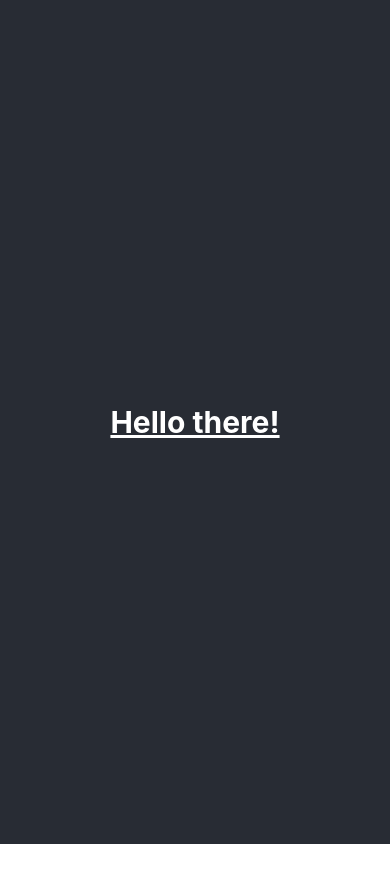
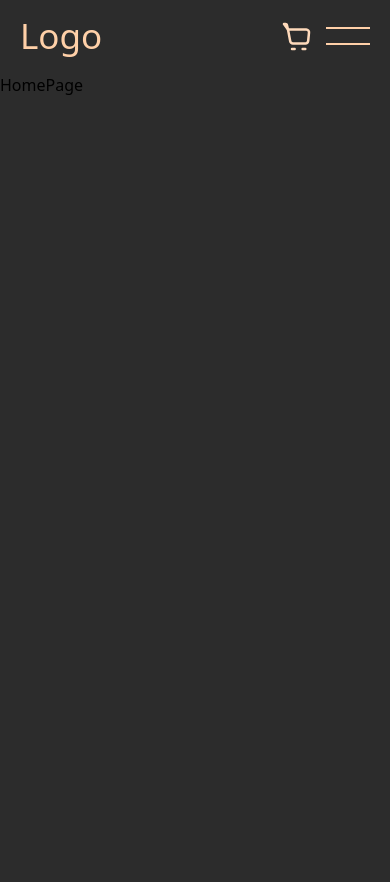
Before and after one commit to banjovic/scamp-group-project, a React (Create React App) app: page / in a window 390 px wide. Shown: the top 882 px of the page. Before the commit the page ends 844 px from the top, so only its background shows below. Built offline with nearby package versions, Linux system fonts and the light colour scheme; a web font is replaced by a local one.

Commit message:
create header component, add custom font size and colors to config file, create routing for app

```diff
--- a/src/App.css
+++ /dev/null
@@ -1,14 +0,0 @@
-.App {
-  text-align: center;
-}
-
-.App-header {
-  background-color: #282c34;
-  min-height: 100vh;
-  display: flex;
-  flex-direction: column;
-  align-items: center;
-  justify-content: center;
-  font-size: calc(10px + 2vmin);
-  color: white;
-}
--- a/src/App.js
+++ b/src/App.js
@@ -1,13 +1,14 @@
-import "./App.css";
+import { Outlet } from "react-router-dom";
 
-function App() {
+import Header from "./components/header/Header";
+
+const App = () => {
   return (
-    <div className="App">
-      <header className="App-header">
-        <h1 className="text-3xl font-bold underline">Hello there!</h1>
-      </header>
+    <div className="bg-darkGrey">
+      <Header />
+      <Outlet />
     </div>
   );
-}
+};
 
 export default App;
--- /dev/null
+++ b/src/components/header/Header.js
@@ -0,0 +1,68 @@
+import { useState } from "react";
+import { Link } from "react-router-dom";
+
+import { ReactComponent as Cart } from "../../assets/Cart.svg";
+
+import "./Header.scss";
+
+const Header = () => {
+  const [isOpen, setIsOpen] = useState(false);
+
+  const menuItems = [
+    { title: "Home", link: "/" },
+    { title: "About", link: "#" },
+    { title: "Products", link: "#" },
+  ];
+
+  console.log(isOpen);
+  return (
+    <header className="relative container mx-auto px-5 py-2.5 flex items-center">
+      <h1 className="text-logo-sm text-gold font-700 flex-1 md:text-logo-lg">
+        Logo
+      </h1>
+      <nav className="hidden md:block">
+        {menuItems.map((item, index) => (
+          <Link
+            to={item.link}
+            key={index}
+            className="mr-20 text-xl text-lightGold opacity-50 hover:opacity-100"
+          >
+            {item.title}
+          </Link>
+        ))}
+      </nav>
+      <div className="w-7 h-7 mr-4">
+        <Cart />
+      </div>
+
+      <button
+        className={`w-11 flex flex-col gap-y-3.5 ${
+          isOpen && "menu-icon--open"
+        } md:hidden`}
+        onClick={() => setIsOpen(!isOpen)}
+      >
+        <span className="inline-block w-full h-0.5 bg-gold"></span>
+        <span className="inline-block w-full h-0.5 bg-gold"></span>
+      </button>
+
+      <nav
+        className={`${
+          isOpen ? "active" : ""
+        } absolute left-0 z-10 w-full px-5 pt-12 space-y-11 bg-darkGrey menu-items--mobile md:hidden`}
+      >
+        {menuItems.map((item, index) => (
+          <Link
+            to={item.link}
+            key={index}
+            className="block text-4xl text-white"
+          >
+            {item.title}
+          </Link>
+        ))}
+      </nav>
+    </header>
+  );
+};
+
+export default Header;
+// focus:outline-none
--- /dev/null
+++ b/src/components/header/Header.scss
@@ -0,0 +1,26 @@
+header {
+  .menu-icon--open {
+    span {
+      transform-origin: left;
+      width: 32px;
+      transition: transform 0.3s ease-in-out;
+
+      &:nth-of-type(1) {
+        transform: rotate(45deg) translateY(-4px);
+      }
+
+      &:nth-of-type(2) {
+        transform: rotate(-45deg) translateY(4px);
+      }
+    }
+  }
+  .menu-items--mobile {
+    top: 60px;
+    height: calc(100vh - 60px);
+    transform: translateX(-100%);
+    transition: transform 0.3s ease-in-out;
+  }
+  .active {
+    transform: translateX(0px);
+  }
+}
--- a/src/index.css
+++ b/src/index.css
@@ -2,16 +2,21 @@
 @tailwind components;
 @tailwind utilities;
 
+html {
+  font-size: 100%;
+  box-sizing: border-box;
+}
+
+*,
+*::after,
+*::before {
+  box-sizing: inherit;
+  margin: 0;
+  padding: 0;
+}
+
 body {
   margin: 0;
-  font-family: -apple-system, BlinkMacSystemFont, "Segoe UI", "Roboto", "Oxygen",
-    "Ubuntu", "Cantarell", "Fira Sans", "Droid Sans", "Helvetica Neue",
-    sans-serif;
   -webkit-font-smoothing: antialiased;
   -moz-osx-font-smoothing: grayscale;
 }
-
-code {
-  font-family: source-code-pro, Menlo, Monaco, Consolas, "Courier New",
-    monospace;
-}
--- a/src/index.js
+++ b/src/index.js
@@ -1,13 +1,24 @@
-import React from 'react';
-import ReactDOM from 'react-dom/client';
-import './index.css';
-import App from './App';
-import reportWebVitals from './reportWebVitals';
+import React from "react";
+import ReactDOM from "react-dom/client";
+import { BrowserRouter, Route, Routes } from "react-router-dom";
+import reportWebVitals from "./reportWebVitals";
 
-const root = ReactDOM.createRoot(document.getElementById('root'));
+import App from "./App";
+import HomePage from "./pages/homePage/HomePage";
+
+import "./index.css";
+
+const root = ReactDOM.createRoot(document.getElementById("root"));
 root.render(
   <React.StrictMode>
-    <App />
+    <BrowserRouter>
+      <Routes>
+        <Route path="/" element={<App />}>
+          <Route index element={<HomePage />} />
+          {/* <Route path="" element={} /> */}
+        </Route>
+      </Routes>
+    </BrowserRouter>
   </React.StrictMode>
 );
 
--- a/src/pages/homePage/HomePage.js
+++ b/src/pages/homePage/HomePage.js
@@ -2,7 +2,7 @@ import React from "react";
 import "./HomePage.scss";
 
 const HomePage = () => {
-  return <div>HomePage</div>;
+  return <div className="h-screen">HomePage</div>;
 };
 
 export default HomePage;
--- a/tailwind.config.js
+++ b/tailwind.config.js
@@ -1,11 +1,25 @@
 const defaultTheme = require("tailwindcss/defaultTheme");
 
 module.exports = {
-  content: ["./src/*.{js,jsx,ts,tsx}"],
+  content: ["./src/**/*.{js,jsx,ts,tsx}"],
   theme: {
     extend: {
       fontFamily: {
         sans: ["Inter var", ...defaultTheme.fontFamily.sans],
+      },
+      fontSize: {
+        "logo-sm": "2.1875rem",
+        "logo-lg": "2.5rem",
+      },
+      colors: {
+        darkGrey: "#2C2C2C",
+        gold: "#FFD0A8",
+        lightGold: "#FFDABB",
+        darkGold: "#D9A57A",
+        grey: "#959595",
+        lightGrey: "#B2B2B2",
+        white: "#FFFFFF",
+        lightBrown: "#DDD5D0",
       },
     },
     plugins: [],
```
Also changed, not shown: src/assets/Cart.svg (added).
